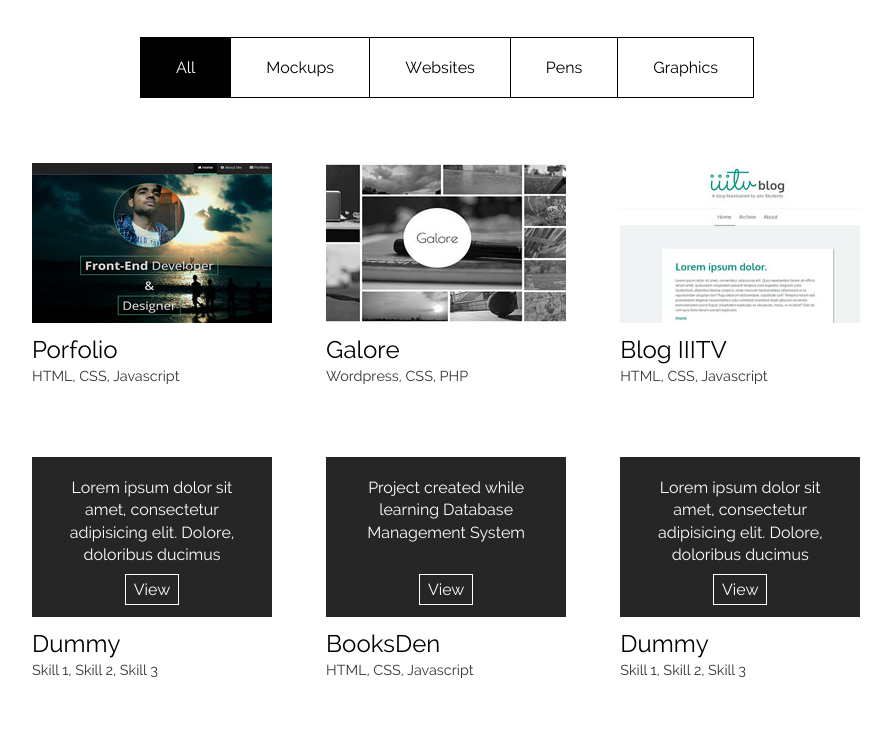
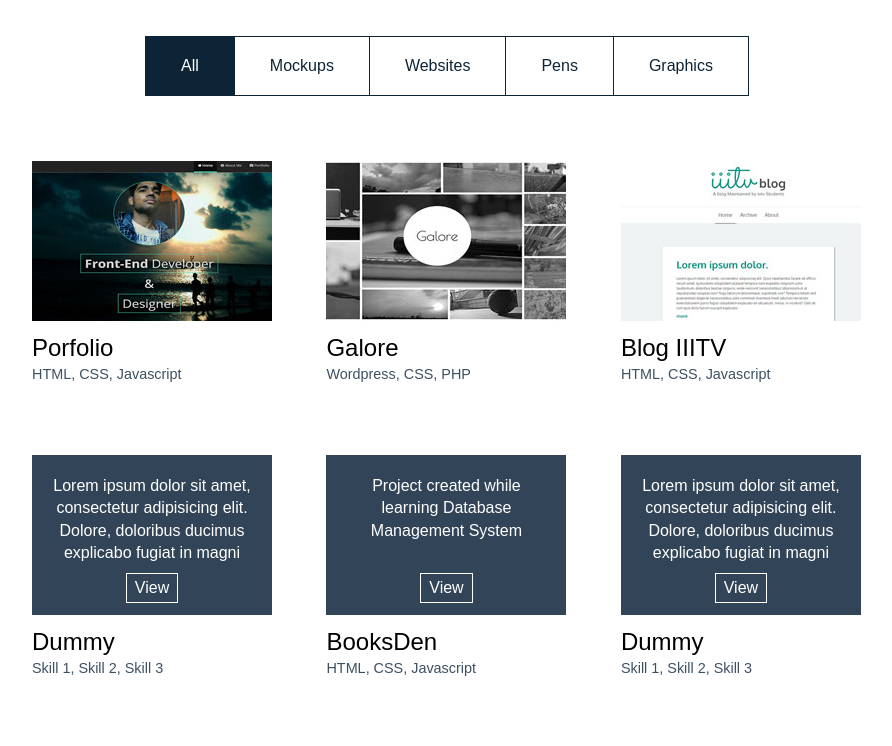
Before and after one commit to ansarimofid/portfolio_gallery, a plain HTML site: page index.html in a window 1280 px wide. Shown: the part 186-932 px from the top of the page, without its empty margins (193-1085 px from the left). Drawn offline with Linux system fonts and the light colour scheme.

Commit message:
Color fixes and other minor changes

```diff
--- a/css/gallery.css
+++ b/css/gallery.css
@@ -1,36 +1,14 @@
-@font-face {
-  font-family: 'Raleway';
-  src: url(../fonts/Raleway/Raleway-Regular.ttf);
-  font-weight: normal;
-  font-style: normal; }
-@font-face {
-  font-family: 'Raleway';
-  src: url(../fonts/Raleway/Raleway-Bold.ttf);
-  font-weight: bold;
-  font-style: normal; }
-@font-face {
-  font-family: 'Raleway';
-  src: url(../fonts/Raleway/Raleway-Light.ttf);
-  font-weight: 300;
-  font-style: normal; }
-html {
-  width: 100%;
-  height: 100%;
-  font-family: 'Raleway', sans-serif; }
-
-#home {
-  width: 100%;
-  height: 100%; }
-
 #gallery {
-  text-align: center; }
+  text-align: center;
+  min-height: 100%; }
   #gallery > .title {
     display: inline-block;
     margin-bottom: 40px; }
     #gallery > .title h1 {
+      color: #0d2436;
       font-weight: lighter;
       font-size: 4em;
-      border: 1px solid #000;
+      border: 1px solid #0d2436;
       padding: 10px 30px; }
   #gallery .filter-container {
     display: block;
@@ -38,18 +16,19 @@ html {
     #gallery .filter-container .filter-buttons {
       display: inline-flex; }
       #gallery .filter-container .filter-buttons .filter {
+        color: #0d2436;
         font-size: 1em;
         cursor: pointer;
         display: inline-block;
         padding: 20px 35px;
         margin: 0;
-        border: 1px solid black;
+        border: 1px solid #0d2436;
         border-right: 0;
         transition: 0.3s; }
         #gallery .filter-container .filter-buttons .filter:last-child {
-          border-right: 1px solid black; }
+          border-right: 1px solid #0d2436; }
         #gallery .filter-container .filter-buttons .filter.active {
-          background-color: #000;
+          background-color: #0d2436;
           color: white; }
   #gallery .items-container {
     display: flex;
@@ -83,7 +62,7 @@ html {
             top: 0;
             width: 100%;
             height: 100%;
-            background-color: rgba(0, 0, 0, 0.85);
+            background-color: rgba(13, 36, 59, 0.85);
             opacity: 0;
             transition: 0.7s cubic-bezier(0, 0, 0, 0.83); }
             #gallery .items-container .items .mix .main .desc.desc-only {
@@ -109,11 +88,11 @@ html {
             font-size: 1.5em;
             overflow: hidden; }
           #gallery .items-container .items .mix .details .skills {
-            color: rgba(0, 0, 0, 0.8);
+            color: rgba(13, 36, 59, 0.8);
             font-size: 0.9em;
             overflow: hidden; }
 
-@media (min-width: 650px) {
+@media screen and (min-width: 650px) {
   .items {
     width: 590px !important; }
 
@@ -122,13 +101,13 @@ html {
 
   #gallery > .title {
     font-size: 0.75em !important; } }
-@media (min-width: 750px) {
+@media screen and (min-width: 750px) {
   .filter-container {
     font-size: 1em !important; }
 
   #gallery > .title {
     font-size: 1em !important; } }
-@media (min-width: 940px) {
+@media screen and (min-width: 940px) {
   .items {
     width: 880px !important; } }
 
```
